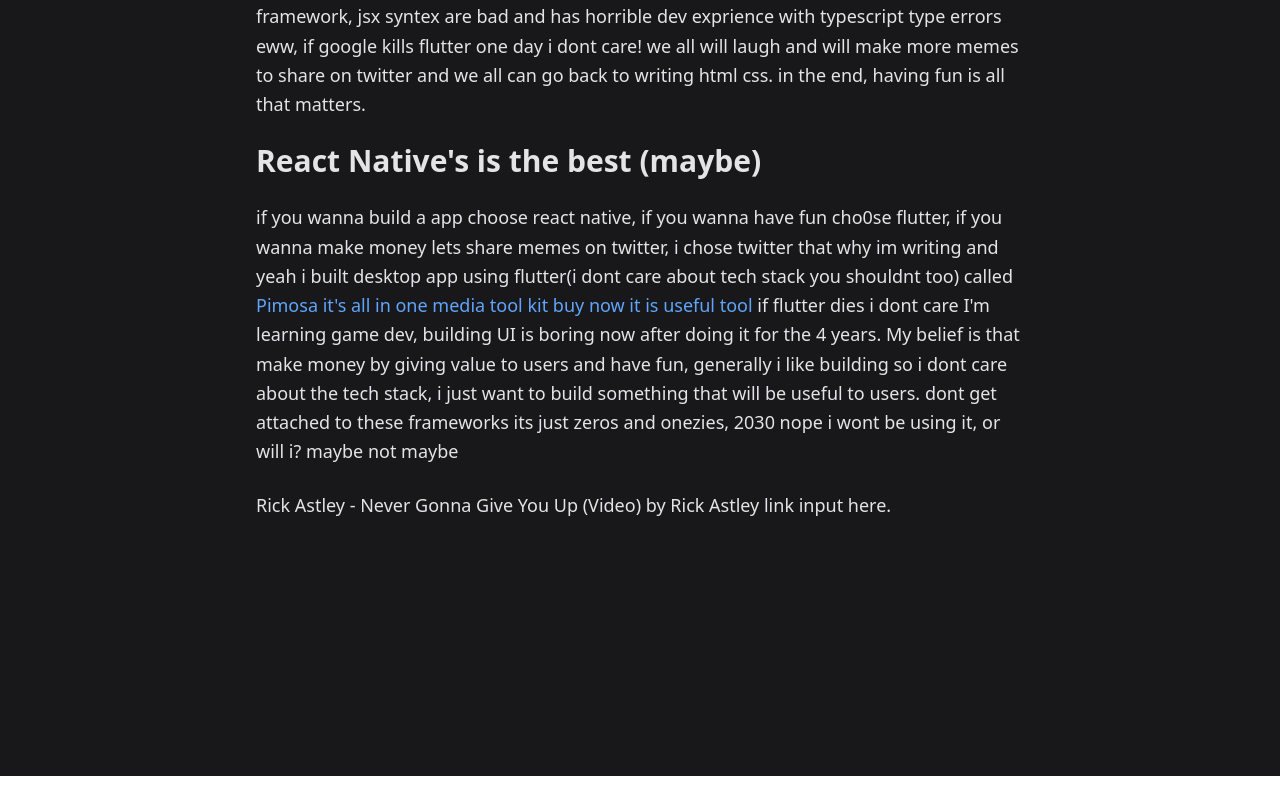
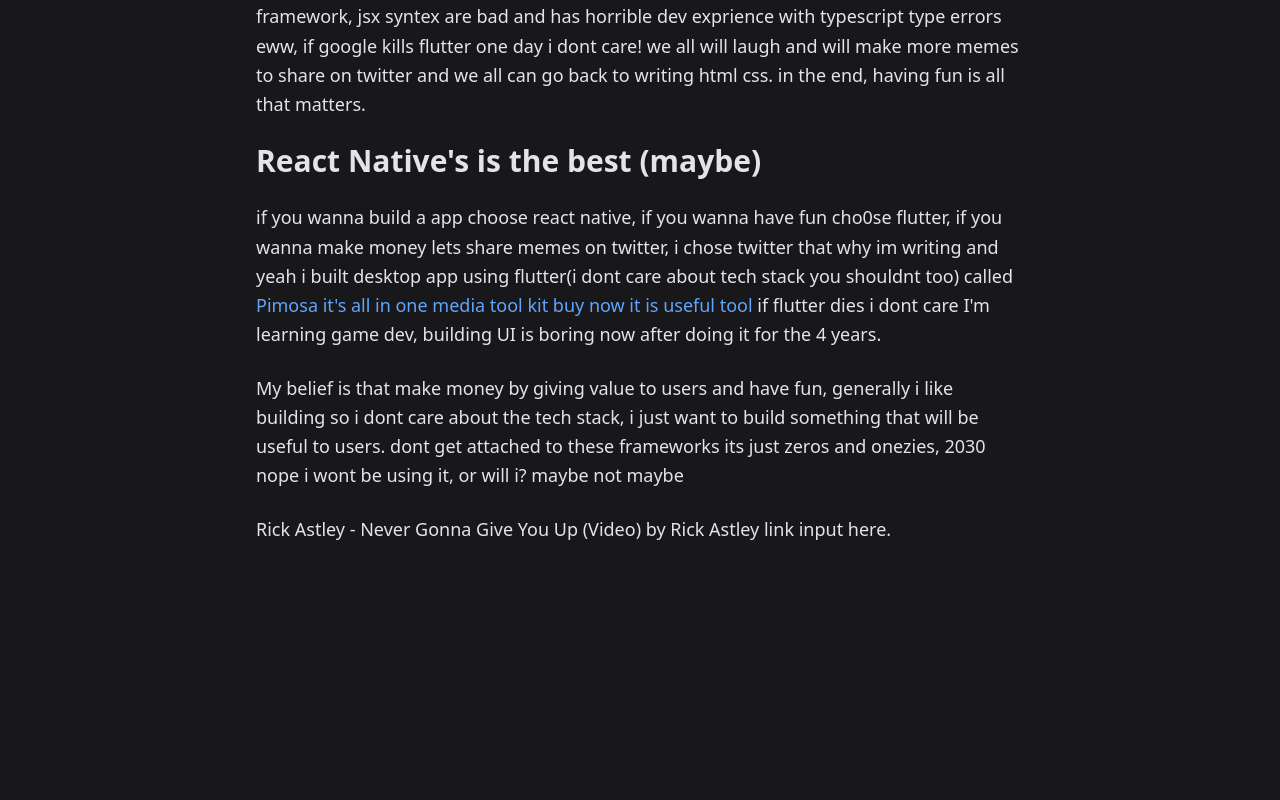
Before and after one commit to Ansh-Rathod/My-Portfolio-Next-Js, a Next.js app: page /switching in a window 1280 px wide. Shown: the part 594-1394 px from the top of the page. Before the commit the page ends 1370 px from the top, so only its background shows below. Built offline with nearby package versions, Linux system fonts and the light colour scheme; a web font is replaced by a local one.

Commit message:
hmm some updates

```diff
--- a/pages/switching/index.tsx
+++ b/pages/switching/index.tsx
@@ -92,12 +92,14 @@
                 </span>
               </Link>{" "}
               if flutter dies i dont care I&apos;m learning game dev, building
-              UI is boring now after doing it for the 4 years. My belief is that
-              make money by giving value to users and have fun, generally i like
-              building so i dont care about the tech stack, i just want to build
-              something that will be useful to users. dont get attached to these
-              frameworks its just zeros and onezies, 2030 nope i wont be using
-              it, or will i? maybe not maybe
+              UI is boring now after doing it for the 4 years.
+            </p>
+            <p>
+              My belief is that make money by giving value to users and have
+              fun, generally i like building so i dont care about the tech
+              stack, i just want to build something that will be useful to
+              users. dont get attached to these frameworks its just zeros and
+              onezies, 2030 nope i wont be using it, or will i? maybe not maybe
             </p>
 
             <p>
```
